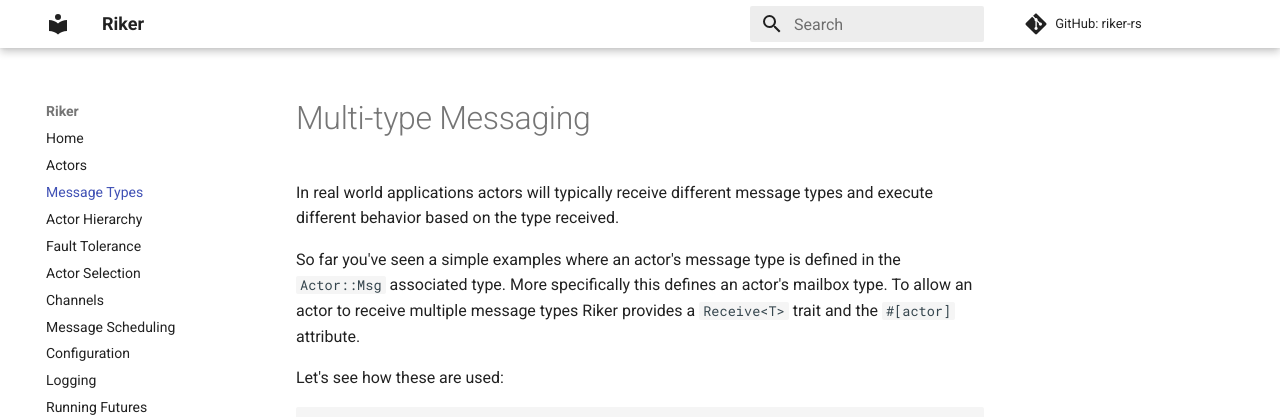
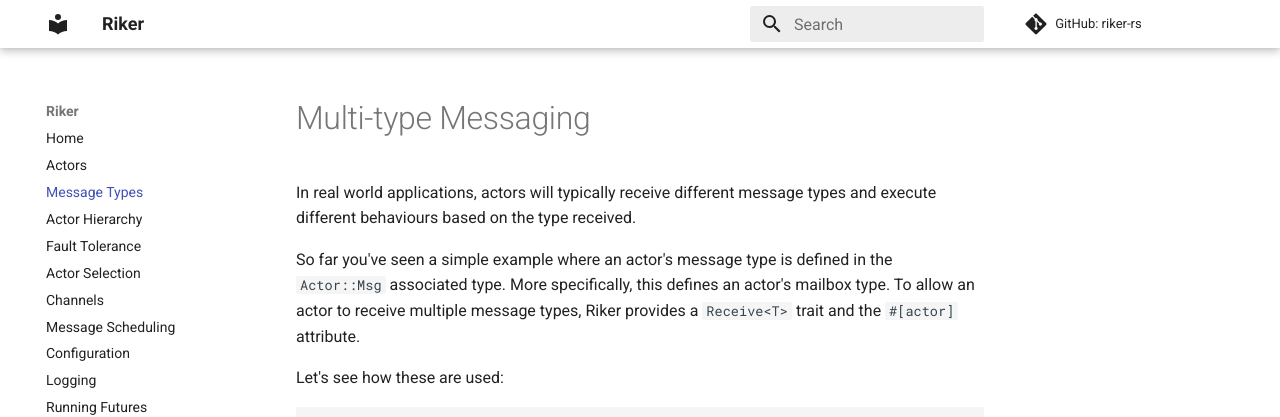
Before and after one commit to riker-rs/website, an MkDocs documentation site: the page built from docs/messaging.md, in a window 1280 px wide and 900 px high. Shown: the top 417 px of the window. Built offline with MkDocs 1.6.1 and Material for MkDocs 9.7.7, drawn with Linux system fonts in a browser that asks for light colours; comment, search, counter and statistics services are not loaded; old or Windows-style settings are respelled for this version of MkDocs; some of the changed text lies outside the part shown.

Commit message:
Typos/wording in messaging.md

```diff
--- a/docs/messaging.md
+++ b/docs/messaging.md
@@ -1,8 +1,8 @@
 # Multi-type Messaging
 
-In real world applications actors will typically receive different message types and execute different behavior based on the type received.
+In real world applications, actors will typically receive different message types and execute different behaviours based on the type received.
 
-So far you've seen a simple examples where an actor's message type is defined in the `Actor::Msg` associated type. More specifically this defines an actor's mailbox type. To allow an actor to receive multiple message types Riker provides a `Receive<T>` trait and the `#[actor]` attribute.
+So far you've seen a simple example where an actor's message type is defined in the `Actor::Msg` associated type. More specifically, this defines an actor's mailbox type. To allow an actor to receive multiple message types, Riker provides a `Receive<T>` trait and the `#[actor]` attribute.
 
 Let's see how these are used:
 
```
Also changed, not shown: other parts of docs/messaging.md (+4 -4 lines).
